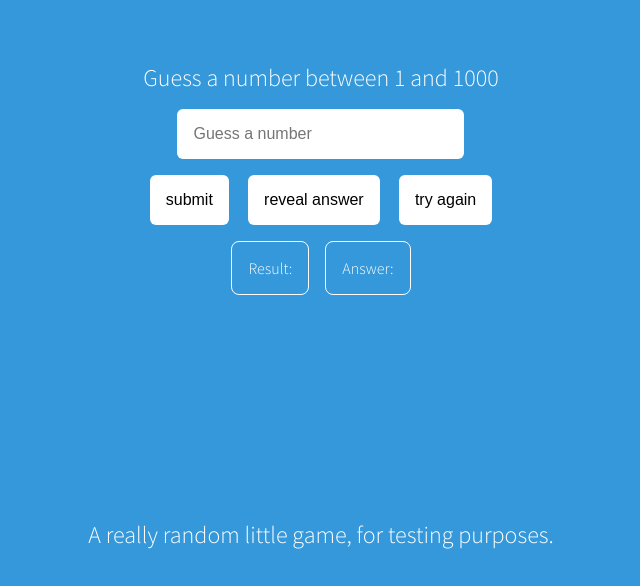
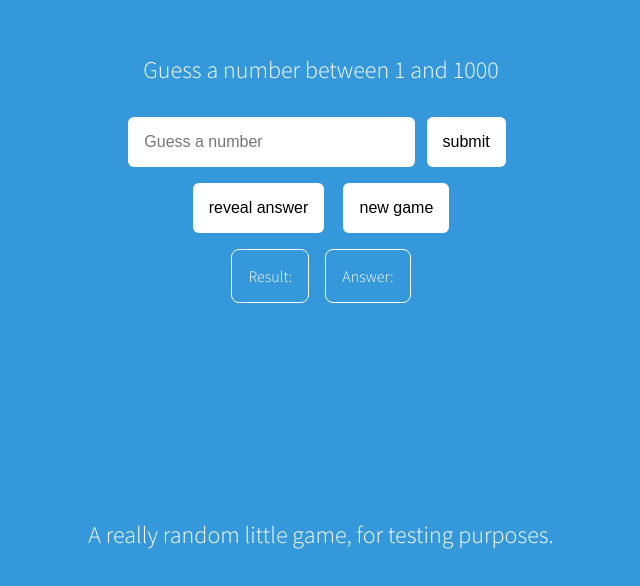
Before and after one commit to aaron-mtx/numbergen-game, a plain HTML site: page index.html in a window 1280 px wide. Shown: the part 230-816 px from the top of the page, without its empty margins (319-959 px from the left). Drawn offline with Linux system fonts and the light colour scheme.

Commit message:
Changed layout
Made an easier layout

```diff
--- a/index.html
+++ b/index.html
@@ -13,10 +13,10 @@
 <div class="container">
 	<h1>Guess a number between 1 and 1000</h1>
 	<div class="wrapper">
-		<input type="text" id="numInput" placeholder="Guess a number"><br>
-		<button class="submit" onclick="guessingButton()">submit</button>
-		<button class="submit" onclick="revealNumber()">reveal answer</button>
-		<button class="submit" onclick="window.location.reload()">try again</button>
+		<input type="text" id="numInput" placeholder="Guess a number">
+		<button class="submit" onclick="guessingButton()">submit</button><br>
+		<button class="reveal" onclick="revealNumber()">reveal answer</button>
+		<button class="new-game" onclick="window.location.reload()">new game</button>
 	</div>
 
 	<div class="output">
--- a/main.css
+++ b/main.css
@@ -54,7 +54,6 @@ input[type="text"]:focus {
   outline: 0;
 }
 
-
 p {
   color: white;
   font-weight: 300;
```
